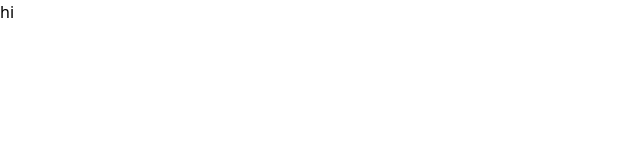
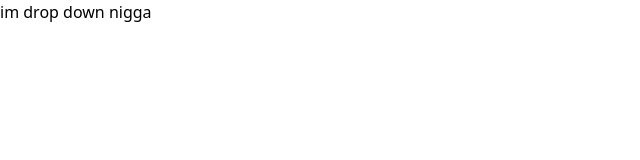
Before and after one commit to Alzubair98/comps, a React (Vite) app: page / in a window 1280 px wide. Shown: the top 160 px of the page, without its empty margins (0-640 px from the left). Built offline with nearby package versions, Linux system fonts and the light colour scheme.

Commit message:
create drop down file

```diff
--- a/src/App.jsx
+++ b/src/App.jsx
@@ -1,7 +1,11 @@
-import AccordionPage from "./pages/AccordionPage.jsx";
+import Dropdown from "./component/Dropdown.jsx";
 
 function App() {
-  return <div className="App">hi</div>;
+  return (
+    <div className="App">
+      <Dropdown />
+    </div>
+  );
 }
 
 export default App;
--- /dev/null
+++ b/src/component/Dropdown.jsx
@@ -0,0 +1,7 @@
+import React from "react";
+
+const Dropdown = () => {
+  return <div>im drop down nigga</div>;
+};
+
+export default Dropdown;
```
